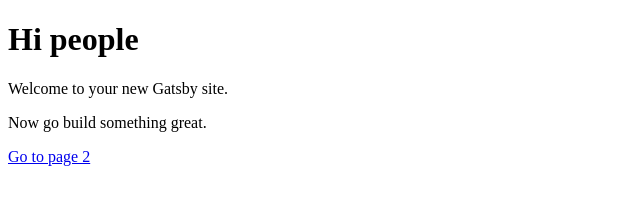
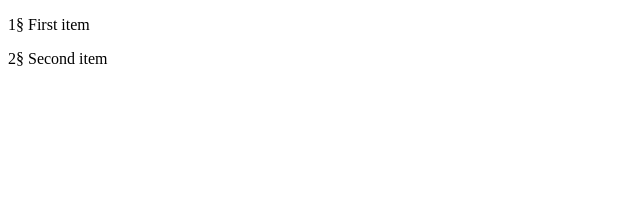
Before and after one commit to iispe/genda, a Gatsby site: page / in a window 1280 px wide. Shown: the whole page, without its empty margins (0-640 px from the left). Built offline with nearby package versions, Linux system fonts and the light colour scheme; Gatsby itself is replaced by a stand-in of ours.

Commit message:
add agenda component

```diff
--- /dev/null
+++ b/src/components/agenda.js
@@ -0,0 +1,10 @@
+import React from 'react'
+import Link from 'gatsby-link'
+
+const Agenda = (props) => (
+  <div>
+   <p>{props.number}§ {props.item}</p>
+  </div>
+)
+
+export default Agenda
--- a/src/pages/index.js
+++ b/src/pages/index.js
@@ -1,12 +1,17 @@
 import React from 'react'
 import Link from 'gatsby-link'
+import Agenda from '../components/agenda'
 
 const IndexPage = () => (
   <div>
-    <h1>Hi people</h1>
-    <p>Welcome to your new Gatsby site.</p>
-    <p>Now go build something great.</p>
-    <Link to="/page-2/">Go to page 2</Link>
+    <Agenda
+      number="1"
+      item="First item"
+    />
+    <Agenda
+      number="2"
+      item="Second item"
+    />
   </div>
 )
 
```
